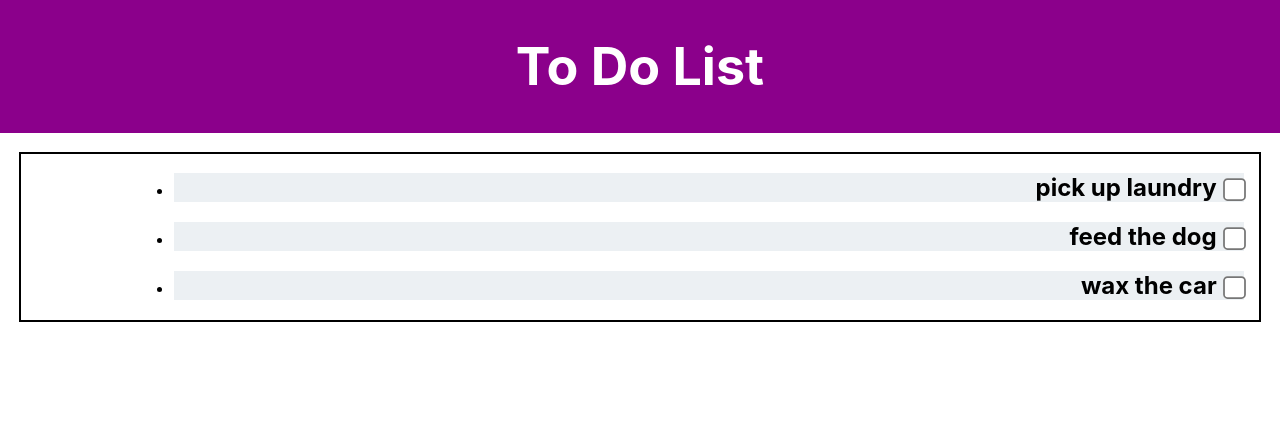
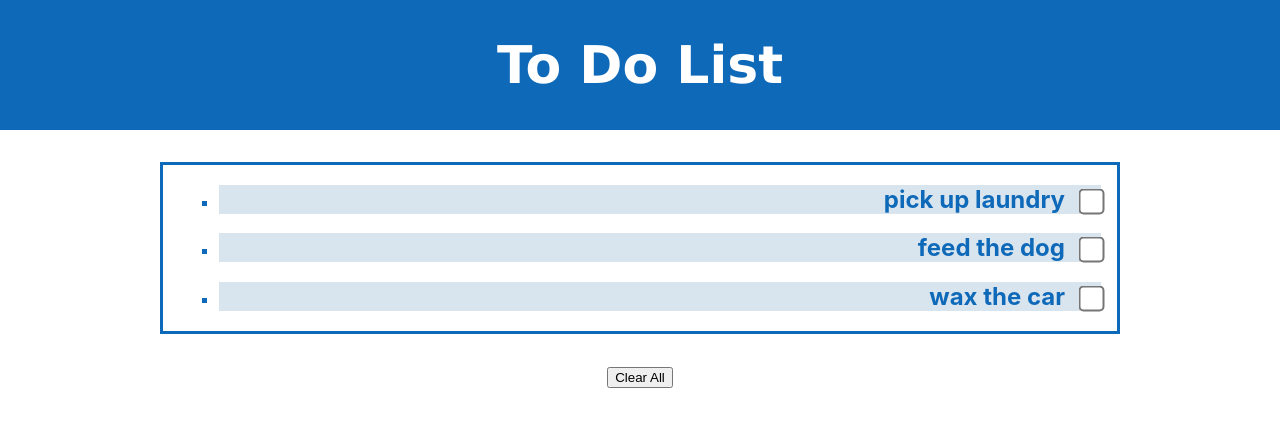
Before and after one commit to OwenPortfolio/tiny-react-apps, a React (Create React App) app: page / in a window 1280 px wide. Shown: the top 426 px of the page. Built offline with nearby package versions, Linux system fonts and the light colour scheme.

Commit message:
update components and css

```diff
--- a/src/App.css
+++ b/src/App.css
@@ -3,46 +3,41 @@
 }
 
 .App-header {
-  background-color:darkmagenta;
+  background-color:rgb(14, 105, 185);
   min-height: 9vh;
   display: flex;
   flex-direction: column;
   align-items: center;
   justify-content: center;
+  font-family:Verdana, Geneva, Tahoma, sans-serif;
   font-size: calc(10px + 2vmin);
   color: white;
 }
 
 .List {
-  text-align: left;
+  list-style-type: square;
   border-style: solid;
-  border-color: black;
-  border-width: 0.75mm;
-  margin: 5mm;
+  border-color: rgb(14, 105, 185);
+  border-width: 0.2em;
+  margin: 2em;
+  margin-left: 10em;
+  margin-right: 10em;
 }
 
 .ListItem {
+  padding-left: 25;
   text-align: right;
-  background-color: rgb(236, 240, 243);
-  margin-left: 30mm;
-  margin-right: 4mm;
+  color: rgb(14, 105, 185);
+  background-color: rgb(217, 229, 238);
+  margin-left: 1em;
+  margin-right: 1em;
 }
 
 .Checkbox {
-  transform: scale(1.75);
-  margin-left: 3mm;
-  align-items: center;
+  transform: scale(2);
+  margin-left: 1.5em;
 }
 
 .App-link {
   color: #61dafb;
 }
-
-@keyframes App-logo-spin {
-  from {
-    transform: rotate(0deg);
-  }
-  to {
-    transform: rotate(360deg);
-  }
-}
--- a/src/App.js
+++ b/src/App.js
@@ -3,25 +3,30 @@ import './App.css';
 import List from './components/List';
 import Header from './components/Header';
 import { useState } from 'react';
-import * as ReactDOM from 'react-dom'
-// import Checkbox from './components/Checkbox';
-
-const list = document.getElementsByClassName("List")
-const item = document.getElementById('0')
+import Button from './components/Button'
 
 function App() {
   const [state, setState] = useState([0]);
-  function completeItem(){
+
+  function completeItem(index){
     let checkStatus = [state, 1];
     if(checkStatus.includes(1)){
-      let garbage = list.removeChild(item)
-      console.log(garbage)
+       document.getElementById(index).remove();
     }
   }
+
+  function completeAll(){
+    let items = document.getElementsByClassName('ListItem');
+    while(items.length > 0){
+      items[0].parentNode.removeChild(items[0]);
+    }
+  }
+
   return (
     <div className="App">
         <Header />
         <List state = {state} setState = {setState} completeItem = {completeItem} />
+        <Button completeAll = {completeAll} />
     </div>
   );
 }
--- /dev/null
+++ b/src/components/Button.jsx
@@ -0,0 +1,5 @@
+const Button = (props) => {
+    return <button onClick = {() => props.completeAll()}>Clear All</button>
+}
+
+export default Button;
--- a/src/components/Checkbox.jsx
+++ /dev/null
@@ -1,5 +0,0 @@
-const Checkbox = () => {
-    return (<input type="checkbox"></input>)
-}
-
-export default Checkbox;
--- a/src/components/List.jsx
+++ b/src/components/List.jsx
@@ -5,7 +5,7 @@ const toDos = [
 const List = (props) => {
     return (<ul className="List">
         {toDos.map((item, index) =>{
-            return (<li id={index} onClick = {() => props.completeItem()} className = "ListItem" key ={item}><h2>{item}<input className = "Checkbox" type="checkbox"></input></h2></li>)
+            return (<li id={index} onClick = {() => props.completeItem(index)} className = "ListItem" key ={item}><h2>{item}<input className = "Checkbox" type="checkbox"></input></h2></li>)
         })}
     </ul>)
 }
```
